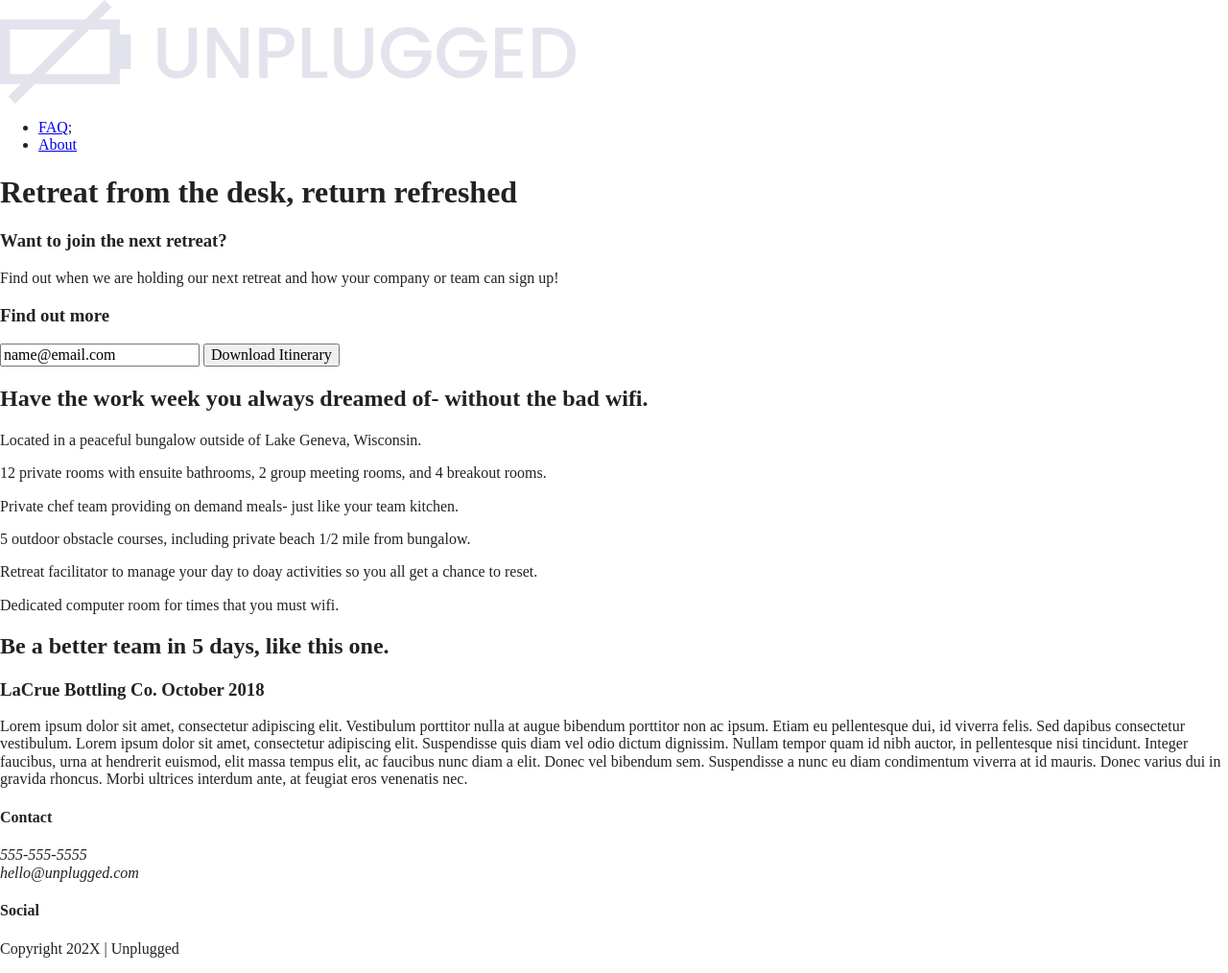
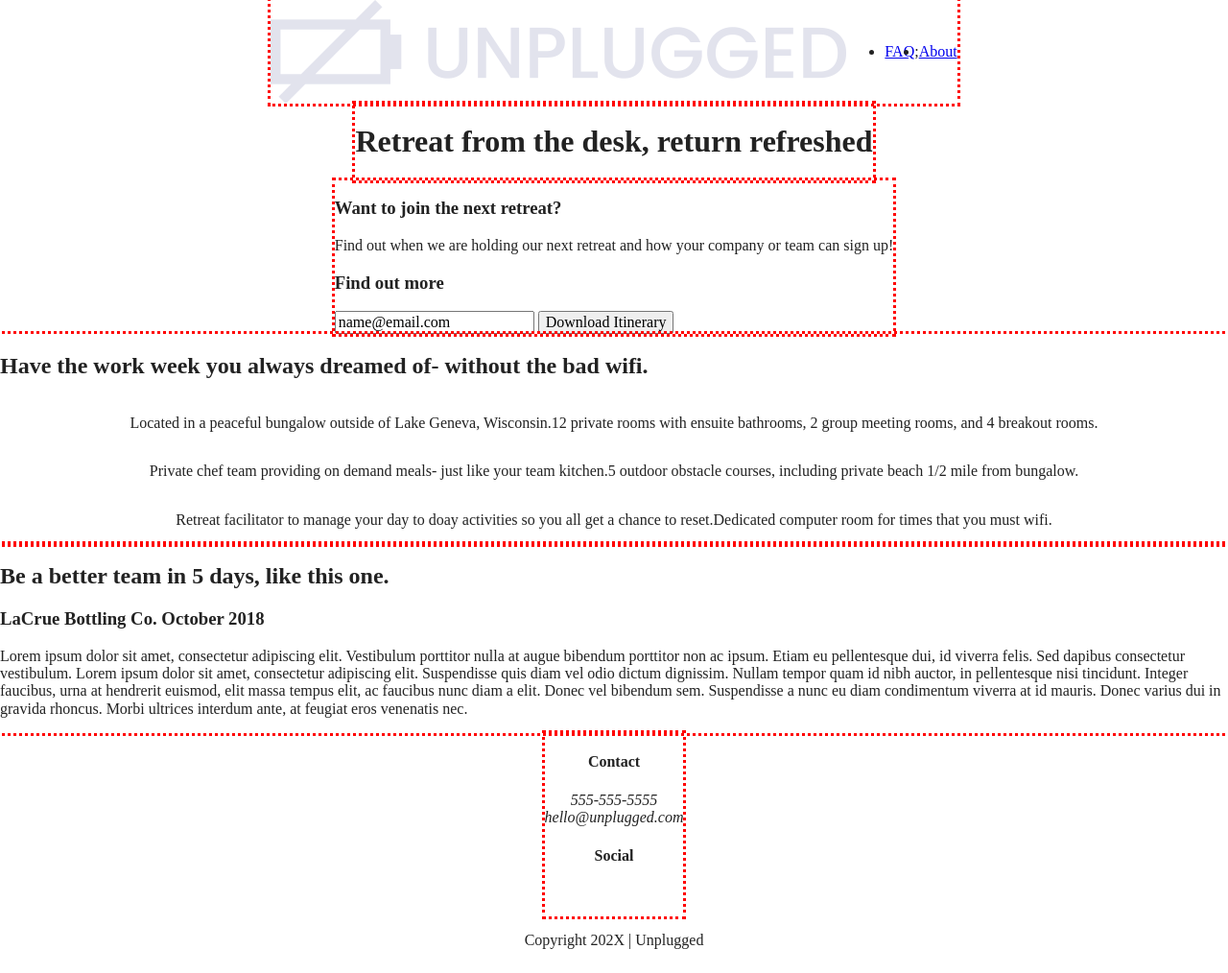
Before and after one commit to Z-Lopez/unplugged-website, a website built with Parcel: page index.html in a window 1280 px wide. Shown: the whole page at 96% size. Built offline with nearby package versions, Linux system fonts and the light colour scheme.

Commit message:
Added CSS layout

```diff
--- a/css/main.css
+++ b/css/main.css
@@ -86,6 +86,114 @@ textarea {
 /* ==========================================================================
    Author's custom styles
    ========================================================================== */
+.content-wrapper{
+  outline: 3px dotted red;
+}
+
+/*----Base Header and Footer styles---*/
+header{
+  display: flex;
+  justify-content: center;
+}
+
+header .content-wrapper{
+  display:flex;
+  justify-content: center;
+  align-items: center;
+  flex-flow: row wrap;
+}
+
+header nav ul{
+  display: flex;
+  justify-content: space-around;
+}
+
+footer{
+  display:flex;
+  flex-direction: column;
+  align-items: center;
+  text-align: center;
+}
+
+footer .social-icons{
+  display: flex;
+  justify-content: space-around;
+  align-items: center;
+}
+
+footer .social-icons p{
+  display: flex;
+  justify-content: center;
+  align-items: center;
+}
+/*---Hero Area---*/
+.hero-area{
+  display: flex;
+  justify-content: center;
+}
+
+
+
+
+/*---Aside---*/
+aside{
+  display: flex;
+  justify-content: center;
+}
+
+
+
+/*--- Features---*/
+.features{
+  display: flex;
+  justify-content: center;
+}
+
+.features .features-items{
+  display: flex;
+  justify-content: center;
+  align-items: flex-start;
+  flex-flow: row wrap;
+}
+
+
+/*--- Reviews---*/
+.reviews{
+  display: flex;
+  justify-content: center;
+}
+
+/*----------------About Page--------------*/
+
+.mission{
+  display: flex;
+  justify-content: center;
+}
+
+.contact-section{
+  display: flex;
+  justify-content: center;
+}
+
+/*---------------FAQ Page-----------------*/
+.faq{
+  display: flex;
+  justify-content: center;
+}
+
+.faq .content-wrapper{
+  display: flex;
+  justify-content: center;
+  align-items: flex-start;
+  flex-flow: row wrap;
+}
+
+
+
+
+
+
+
 
 /* ==========================================================================
    Helper classes
```
